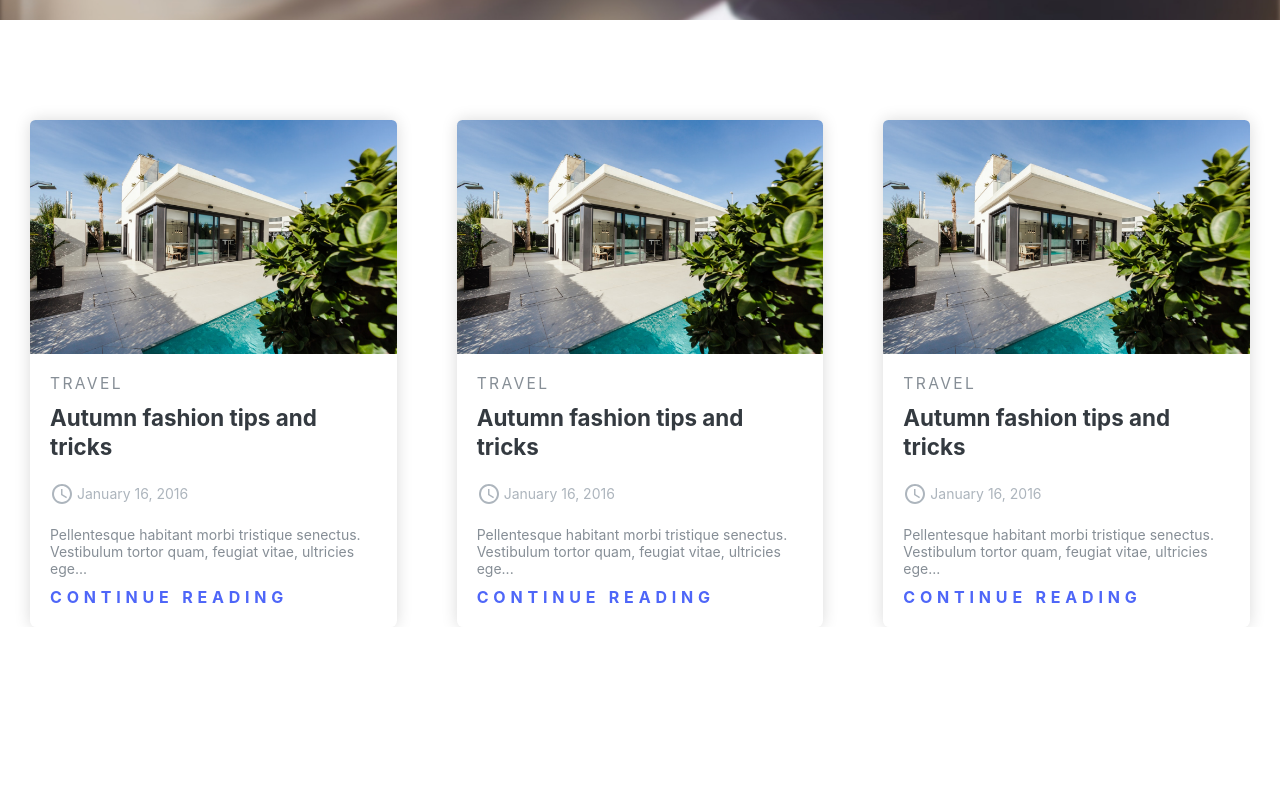
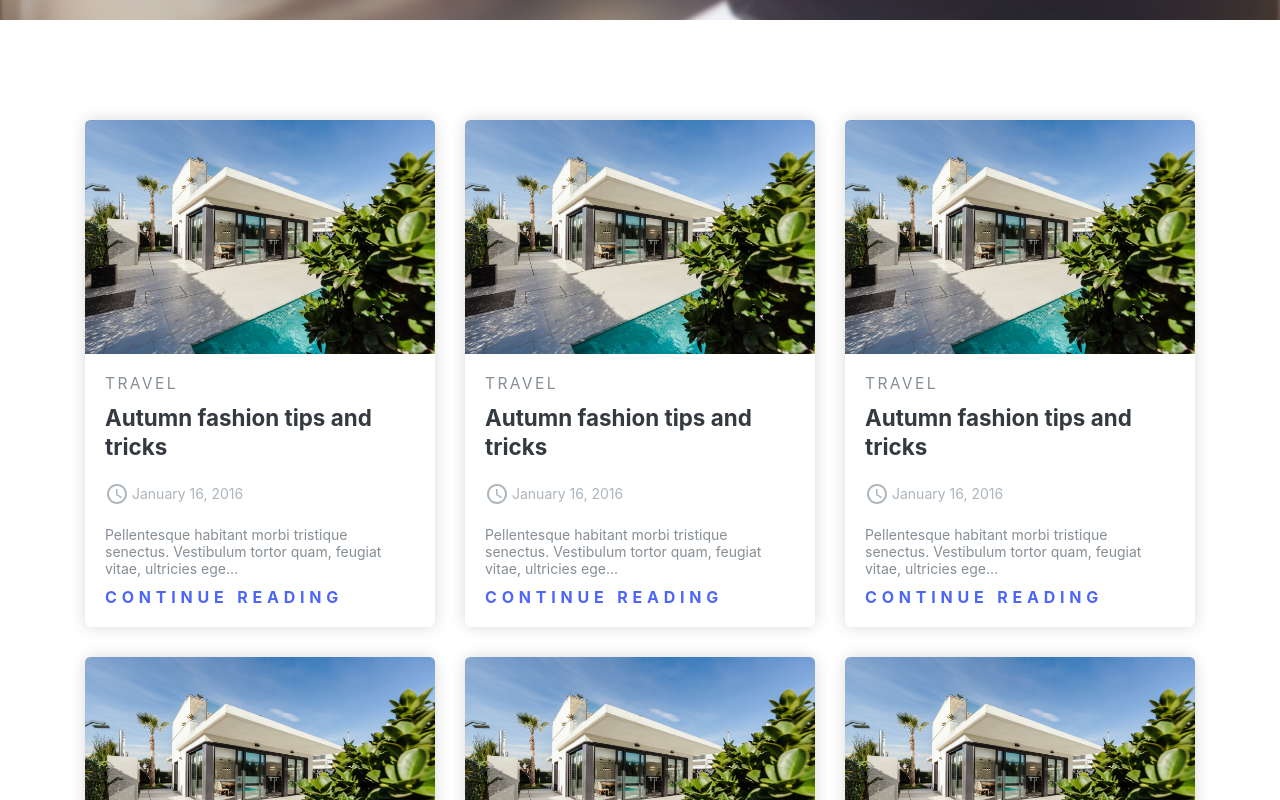
Before and after one commit to metju312/Portfolio, a React (Create React App) app: page / in a window 1280 px wide. Shown: the part 780-1580 px from the top of the page. Before the commit the page ends 1407 px from the top, so only its background shows below. Built offline with nearby package versions, Linux system fonts and the light colour scheme; a web font is replaced by a local one.

Commit message:
Poprawa rozstawienia kart

```diff
--- a/src/SimpleLayout/SimpleLayout.tsx
+++ b/src/SimpleLayout/SimpleLayout.tsx
@@ -3,22 +3,23 @@
 import {makeStyles} from "@material-ui/core/styles";
 import BackgroundImage from "./BackgroundImage";
 import NavBar from "./NavBar";
-import {FontAwesomeIcon} from "@fortawesome/react-fontawesome";
-import Logo from "./Logo";
 import WorkCard from "./WorkCard";
 
 const useStyles = makeStyles((theme: Theme) =>
   createStyles({
     root: {
       height: '100%',
+      width: `100%`
     },
     workCards: {
       display: 'flex',
+      flexWrap: 'wrap',
       justifyContent: 'center',
-      alignItems: 'center',
-      marginTop: '100px',
-      marginBottom: '100px'
-    }
+      marginTop: '85px',
+      marginBottom: '100px',
+      maxWidth: '1140px',
+      margin: 'auto',
+    },
   })
 );
 
@@ -33,6 +34,9 @@
         <WorkCard/>
         <WorkCard/>
         <WorkCard/>
+        <WorkCard/>
+        <WorkCard/>
+        <WorkCard/>
       </div>
     </div>
   )
--- a/src/SimpleLayout/WorkCard.tsx
+++ b/src/SimpleLayout/WorkCard.tsx
@@ -8,10 +8,12 @@
     root: {
       display: 'grid',
       gridTemplateColumns: '1fr',
-      width: '400px',
       borderRadius: '.4rem',
       boxShadow: '0 0 1rem rgba(0,0,0,.15)',
-      margin: '0 30px'
+      margin: '15px',
+      flex: '1 0',
+      minWidth: '350px',
+      maxWidth: '350px'
     },
     img:{
       backgroundImage: `url("assets/images/travel1.jpg")`,
```
